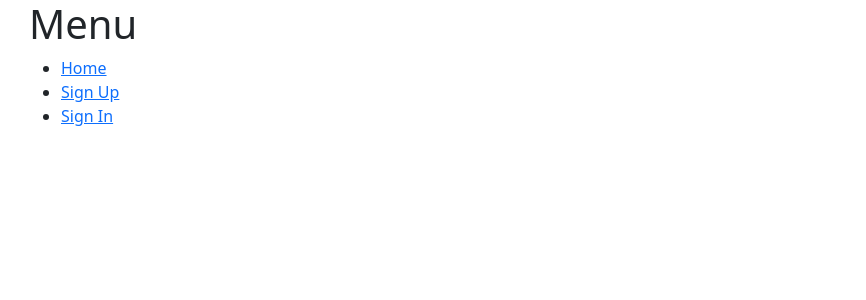
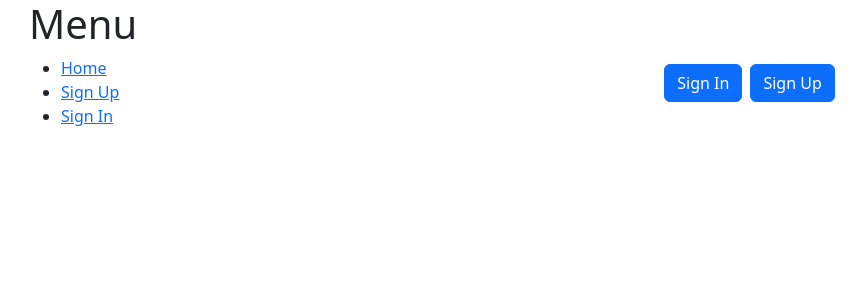
Before and after one commit to Felix45/Doctor-Appointment-Front-end, a React (Create React App) app: page / in a window 1280 px wide. Shown: the top 300 px of the page, without its empty margins (53-919 px from the left). Built offline with nearby package versions, Linux system fonts and the light colour scheme.

Commit message:
Update and style user dashboard

```diff
--- a/src/Dashboard.js
+++ b/src/Dashboard.js
@@ -1,11 +1,26 @@
 import 'bootstrap/dist/css/bootstrap.min.css';
+import React from 'react';
 import Row from 'react-bootstrap/Row';
 import Col from 'react-bootstrap/Col';
 import Container from 'react-bootstrap/Container';
 import { Outlet } from 'react-router';
 import { NavLink } from 'react-router-dom';
+import { useDispatch, useSelector } from 'react-redux';
+import { logout } from './redux/slices/loginSlice';
+import Login from './components/Login';
+import Splash from './components/Splash';
+import Profile from './components/Profile';
 
 function Dashboard() {
+  const dispatch = useDispatch();
+
+  const { token } = useSelector((state) => state.token);
+
+  const handleLogOut = () => {
+    dispatch(logout());
+    return <Login />;
+  };
+
   return (
     <Container>
       <Row>
@@ -13,11 +28,15 @@
           <h1>Menu</h1>
           <ul>
             <li><NavLink to="/">Home</NavLink></li>
-            <li><NavLink to="/signup">Sign Up</NavLink></li>
-            <li><NavLink to="/login">Sign In</NavLink></li>
+            { (token.isLoggedIn === undefined || !token.isLoggedIn) && <li><NavLink to="/signup">Sign Up</NavLink></li> }
+            { (token.isLoggedIn === undefined || !token.isLoggedIn) && <li><NavLink to="/login">Sign In</NavLink></li> }
+            { (token.isLoggedIn !== undefined && token.isLoggedIn)
+              && <li><NavLink onClick={handleLogOut}>Sign Out</NavLink></li>}
           </ul>
         </Col>
         <Col xs={9}>
+          <Profile />
+          <Splash />
           <Outlet />
         </Col>
       </Row>
--- a/src/index.css
+++ b/src/index.css
@@ -25,3 +25,7 @@
     'Courier New',
     monospace;
 }
+
+.splash {
+  list-style-type: none;
+}
```
